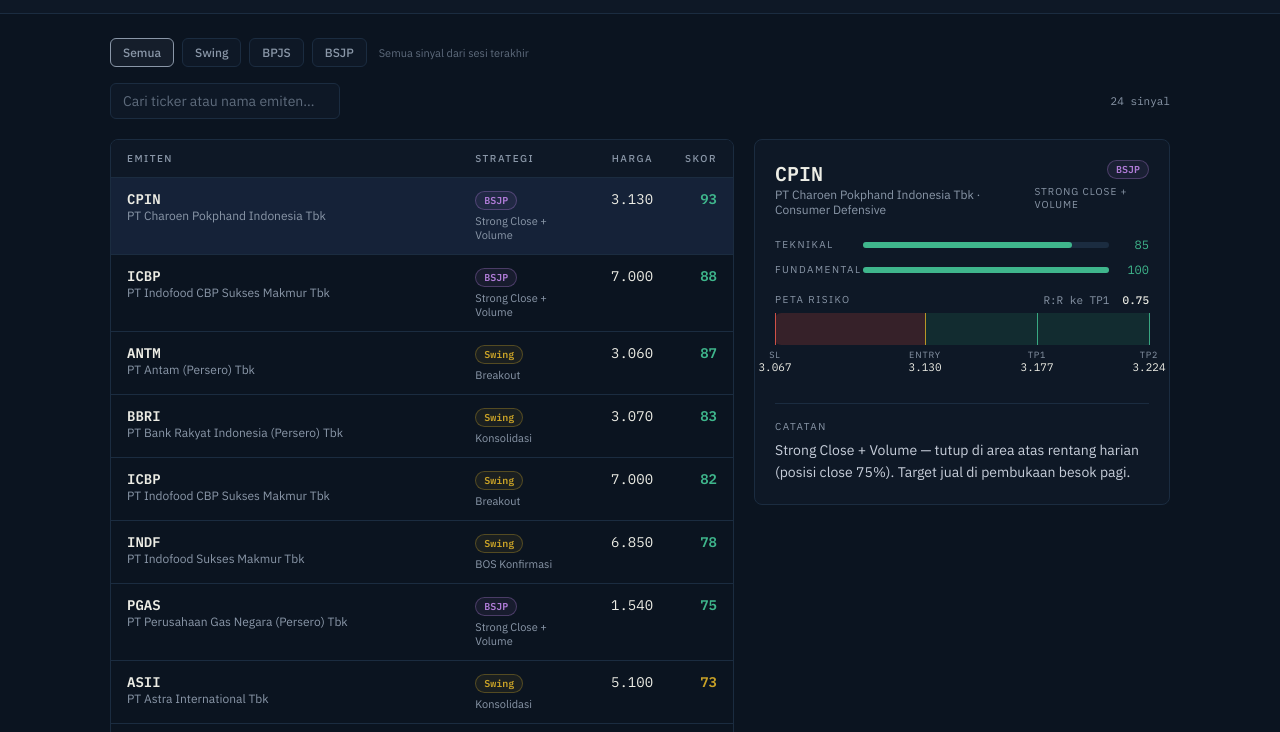
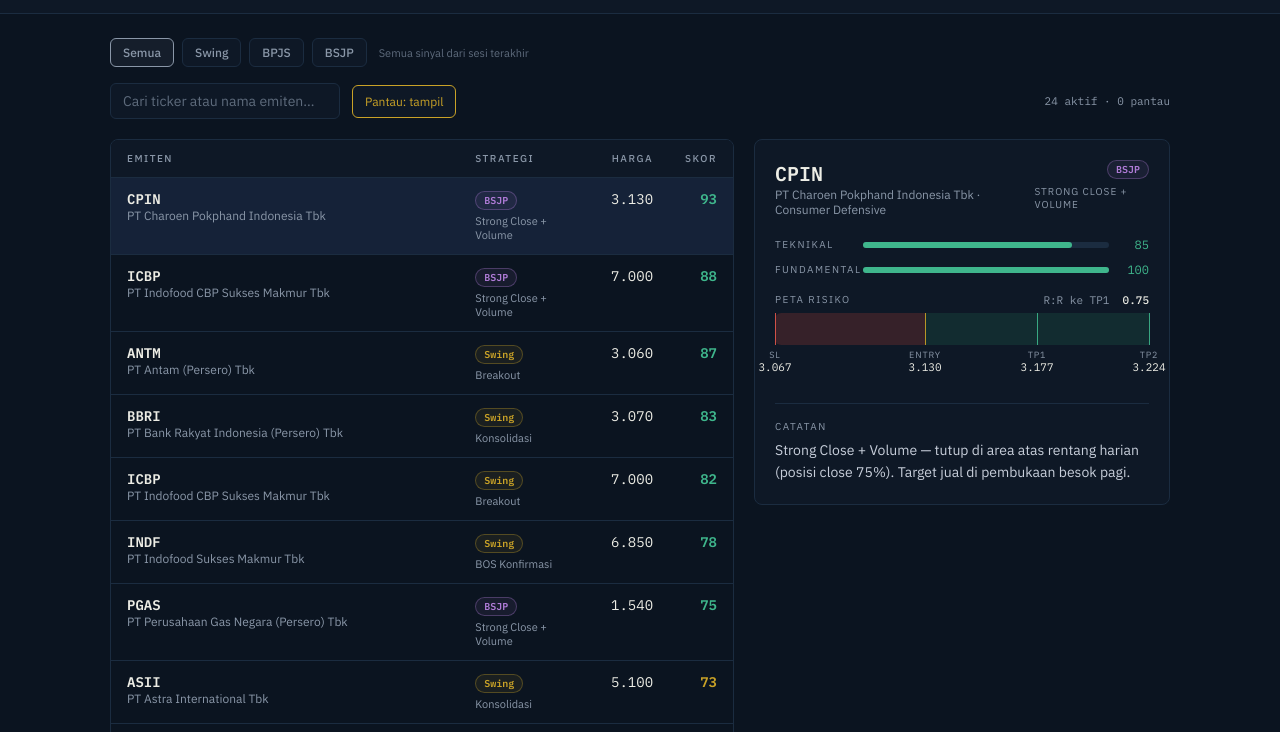
Before and after one commit to auliaabshor-dev/screening-Saham-IDX, a plain HTML site: page index.html in a window 1280 px wide. Shown: the part 68-800 px from the top of the page. Drawn offline with Linux system fonts and the light colour scheme.

Commit message:
Implement toggle for 'pantau' signals visibility
Added functionality to toggle visibility of 'pantau' signals in the UI.

```diff
--- a/index.html
+++ b/index.html
@@ -85,6 +85,23 @@
       display: inline-block; border-radius: 999px; padding: 2px 8px;
       font-family: 'IBM Plex Mono', monospace; font-size: 10px; font-weight: 600;
     }
+    .chip-pantau {
+      display: inline-block; margin-left: 6px; border-radius: 4px;
+      padding: 1px 6px; font-size: 9px; font-weight: 600;
+      text-transform: uppercase; letter-spacing: 0.08em;
+      color: var(--dim); border: 1px dashed var(--dim);
+    }
+    tr.pantau td { opacity: 0.55; }
+    .toggle {
+      border: 1px solid var(--line); background: var(--panel); color: var(--muted);
+      border-radius: 6px; padding: 8px 12px; font-size: 12px; cursor: pointer;
+      font-family: inherit;
+    }
+    .toggle.on { border-color: var(--gold); color: var(--gold); }
+    .warn-box {
+      margin-top: 16px; border: 1px dashed var(--dim); border-radius: 6px;
+      padding: 10px 12px; font-size: 12px; line-height: 1.5; color: var(--muted);
+    }
 
     .panel {
       border: 1px solid var(--line); background: var(--panel);
@@ -152,6 +169,7 @@
     <div class="tabs" id="tabs"></div>
     <div class="controls">
       <input class="search" id="search" placeholder="Cari ticker atau nama emiten…" />
+      <button class="toggle on" id="toggle-pantau">Pantau: tampil</button>
       <span class="count mono" id="count"></span>
     </div>
     <div class="grid">
@@ -193,9 +211,9 @@
 
     var STRATEGY_META = {
       "Semua": { color: "#8A97A8", desc: "Semua sinyal dari sesi terakhir" },
-      "Swing": { color: "#C9A227", desc: "Posisi beberapa hari — teknikal + fundamental" },
-      "BPJS":  { color: "#4E9AD4", desc: "Beli Pagi Jual Sore — momentum intraday, keluar sebelum closing" },
-      "BSJP":  { color: "#B07CD8", desc: "Beli Sore Jual Pagi — strong close, target gap up pembukaan besok" }
+      "Swing": { color: "#C9A227", desc: "Breakout = aktif (PF 1.69, target TP2). Setup lain: pantau" },
+      "BPJS":  { color: "#4E9AD4", desc: "Pantau saja — gagal backtest (PF 0.59)" },
+      "BSJP":  { color: "#B07CD8", desc: "Strong close + volume = aktif (PF 3.09). Jual di open besok" }
     };
 
     var SESSION_LABEL = {
@@ -209,7 +227,8 @@
       status: "loading",   // loading | live | error
       query: "",
       tab: "Semua",
-      selected: null
+      selected: null,
+      showPantau: true
     };
 
     function esc(s) {
@@ -222,6 +241,8 @@
 
     function combined(s) { return Math.round((s.technicalScore + s.fundamentalScore) / 2); }
 
+    function sigStatus(s) { return s.status === "pantau" ? "pantau" : "aktif"; }
+
     function filteredSignals() {
       var q = state.query.toLowerCase();
       var list = (state.data && state.data.signals) ? state.data.signals.slice() : [];
@@ -229,9 +250,14 @@
         var mq = s.ticker.toLowerCase().indexOf(q) !== -1 ||
                  String(s.name || "").toLowerCase().indexOf(q) !== -1;
         var mt = state.tab === "Semua" || s.strategy === state.tab;
-        return mq && mt;
+        var mp = state.showPantau || sigStatus(s) === "aktif";
+        return mq && mt && mp;
       });
-      list.sort(function (a, b) { return combined(b) - combined(a); });
+      list.sort(function (a, b) {
+        var st = (sigStatus(a) === "aktif" ? 0 : 1) - (sigStatus(b) === "aktif" ? 0 : 1);
+        if (st !== 0) return st;
+        return combined(b) - combined(a);
+      });
       return list;
     }
 
@@ -274,8 +300,11 @@
     function renderTable() {
       var list = filteredSignals();
       var tbody = document.getElementById("tbody");
+      var all = (state.data && state.data.signals) || [];
+      var nA = all.filter(function (s) { return sigStatus(s) === "aktif"; }).length;
+      var nP = all.length - nA;
       document.getElementById("count").textContent =
-        state.status === "live" ? list.length + " sinyal" : "";
+        state.status === "live" ? nA + " aktif · " + nP + " pantau" : "";
 
       if (state.status === "loading") {
         tbody.innerHTML = '<tr><td colspan="4" class="empty">Memuat sinyal…</td></tr>';
@@ -297,10 +326,13 @@
       list.forEach(function (s) {
         var key = s.ticker + "-" + s.strategy;
         var c = combined(s);
-        html += '<tr data-key="' + esc(key) + '" class="' + (key === activeKey ? "active" : "") + '">' +
+        var pantau = sigStatus(s) === "pantau";
+        html += '<tr data-key="' + esc(key) + '" class="' +
+          (key === activeKey ? "active " : "") + (pantau ? "pantau" : "") + '">' +
           '<td><div class="ticker">' + esc(s.ticker) + '</div>' +
           '<div class="sub">' + esc(s.name) + '</div></td>' +
           '<td>' + badge(s.strategy) +
+          (pantau ? '<span class="chip-pantau">Pantau</span>' : '') +
           '<div class="setup-sub">' + esc(s.setup) + '</div></td>' +
           '<td class="right mono">' + fmt(s.price) + '</td>' +
           '<td class="right"><span class="mono" style="font-weight:600;color:' + scoreColor(c) + '">' + c + '</span></td>' +
@@ -375,7 +407,12 @@
         '<h2>' + esc(s.ticker) + '</h2>' +
         '<p class="sub">' + esc(s.name) + ' · ' + esc(s.sector) + '</p></div>' +
         '<div class="panel-right">' + badge(s.strategy) +
+        (sigStatus(s) === "pantau" ? '<span class="chip-pantau">Pantau</span>' : '') +
         '<span class="setup-label">' + esc(s.setup) + '</span></div></div>' +
+        (sigStatus(s) === "pantau"
+          ? '<div class="warn-box">⚠ Setup ini <b>tidak lolos backtest</b> dan ' +
+            'ditampilkan hanya untuk observasi — bukan sinyal trade.</div>'
+          : '') +
         '<div class="bars">' + barRow("Teknikal", s.technicalScore) + barRow("Fundamental", s.fundamentalScore) + '</div>' +
         riskMap(s) +
         '<div class="notes"><p class="notes-title">Catatan</p>' +
@@ -402,6 +439,13 @@
     });
     document.getElementById("search").addEventListener("input", function (e) {
       state.query = e.target.value;
+      renderTable(); renderPanel();
+    });
+    document.getElementById("toggle-pantau").addEventListener("click", function () {
+      state.showPantau = !state.showPantau;
+      var btn = document.getElementById("toggle-pantau");
+      btn.textContent = "Pantau: " + (state.showPantau ? "tampil" : "sembunyi");
+      btn.className = "toggle" + (state.showPantau ? " on" : "");
       renderTable(); renderPanel();
     });
 
```
